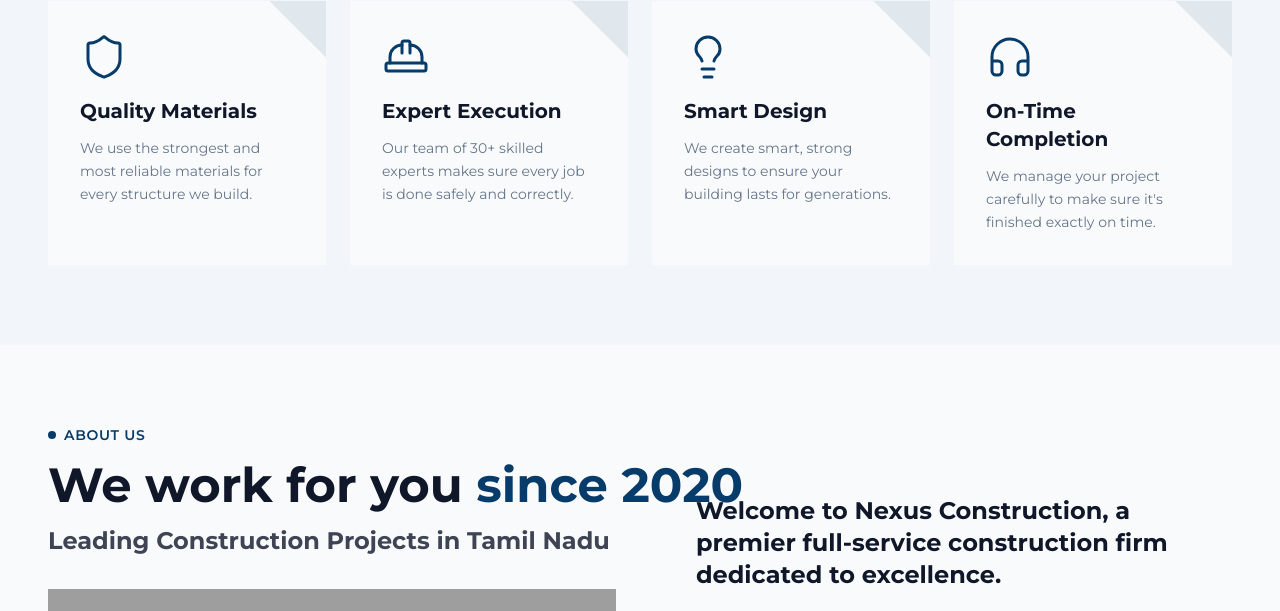
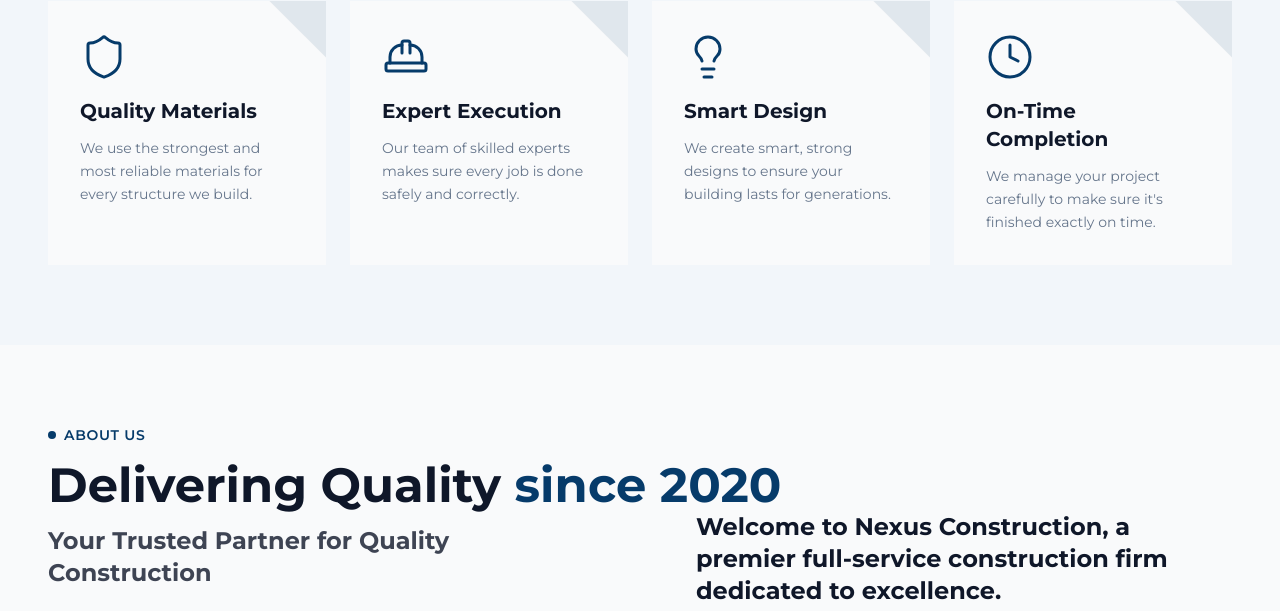
Before and after one commit to godivatech/tnexus_website, a React (Vite) app: page / in a window 1280 px wide. Shown: the part 907-1518 px from the top of the page. Built offline with nearby package versions, Linux system fonts and the light colour scheme; grey boxes are pictures that could not be loaded.

Commit message:
code changes

```diff
--- a/src/sections/About.tsx
+++ b/src/sections/About.tsx
@@ -18,10 +18,10 @@ const About = () => {
               ABOUT US
             </span>
             <h2 className="section-title mt-4 mb-4 whitespace-nowrap">
-              We work for you <span className="text-primary">since 2020</span>
+              Delivering Quality <span className="text-primary">since 2020</span>
             </h2>
             <h3 className="text-xl md:text-2xl font-bold text-foreground/80 mb-6">
-              Leading Construction Projects in Tamil Nadu
+              Your Trusted Partner for Quality Construction
             </h3>
 
             {/* Image */}
--- a/src/sections/Features.tsx
+++ b/src/sections/Features.tsx
@@ -1,5 +1,5 @@
 import { motion } from 'framer-motion';
-import { Lightbulb, HardHat, Shield, Headphones } from 'lucide-react';
+import { Lightbulb, HardHat, Shield, Clock } from 'lucide-react';
 
 const features = [
   {
@@ -12,7 +12,7 @@ const features = [
     id: 2,
     icon: HardHat,
     title: 'Expert Execution',
-    description: 'Our team of 30+ skilled experts makes sure every job is done safely and correctly.',
+    description: 'Our team of skilled experts makes sure every job is done safely and correctly.',
   },
   {
     id: 3,
@@ -22,7 +22,7 @@ const features = [
   },
   {
     id: 4,
-    icon: Headphones,
+    icon: Clock,
     title: 'On-Time Completion',
     description: "We manage your project carefully to make sure it's finished exactly on time.",
   },
```
